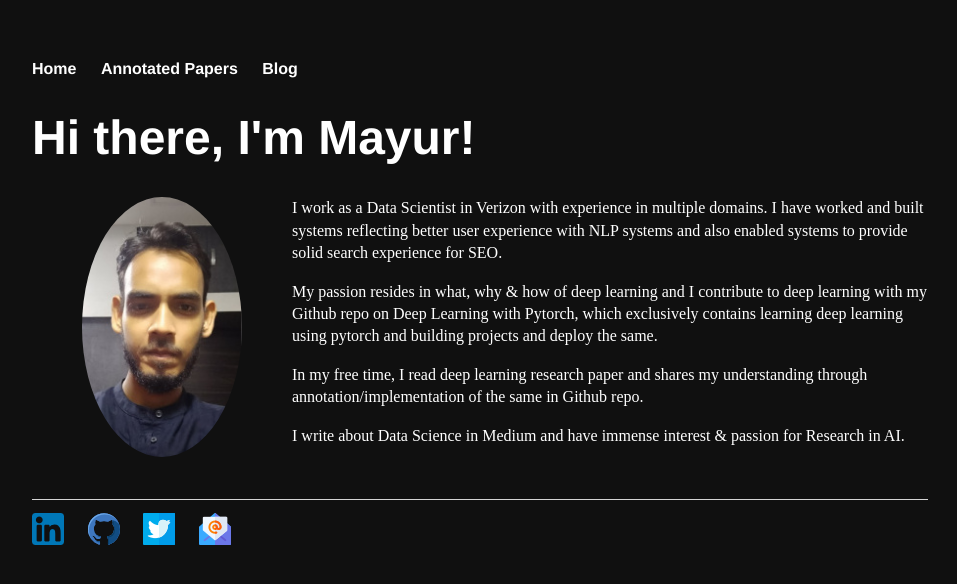
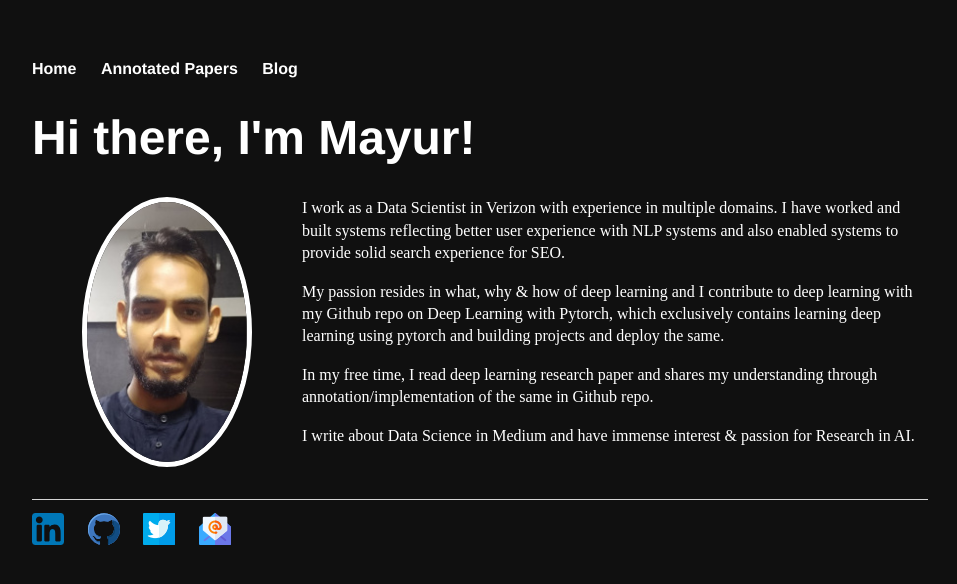
Before and after one commit to Mayurji/mayurji.github.io, a Jekyll site: the page built from index.html, in a window 1280 px wide. Shown: the top 584 px of the page, without its empty margins (160-1117 px from the left). Built offline with Jekyll 4.4.1, drawn with Linux system fonts in a browser that asks for light colours.

Commit message:
Update index.html

```diff
--- a/index.html
+++ b/index.html
@@ -10,7 +10,7 @@
 <div>
 <p>
 
-	<img src="{{site.url}}/assets/images/profile/mayur.jpg" class="image-cropper" alt="avatar" class="profile-pic">
+	<img src="{{site.url}}/assets/images/profile/mayur.jpg" class="image-cropper" alt="avatar" class="profile-pic" border="5">
 
 	<p style="text-align:left;">I work as a Data Scientist in Verizon with experience in multiple domains.
 	I have worked and built systems reflecting better user experience with NLP systems and also enabled systems
```
